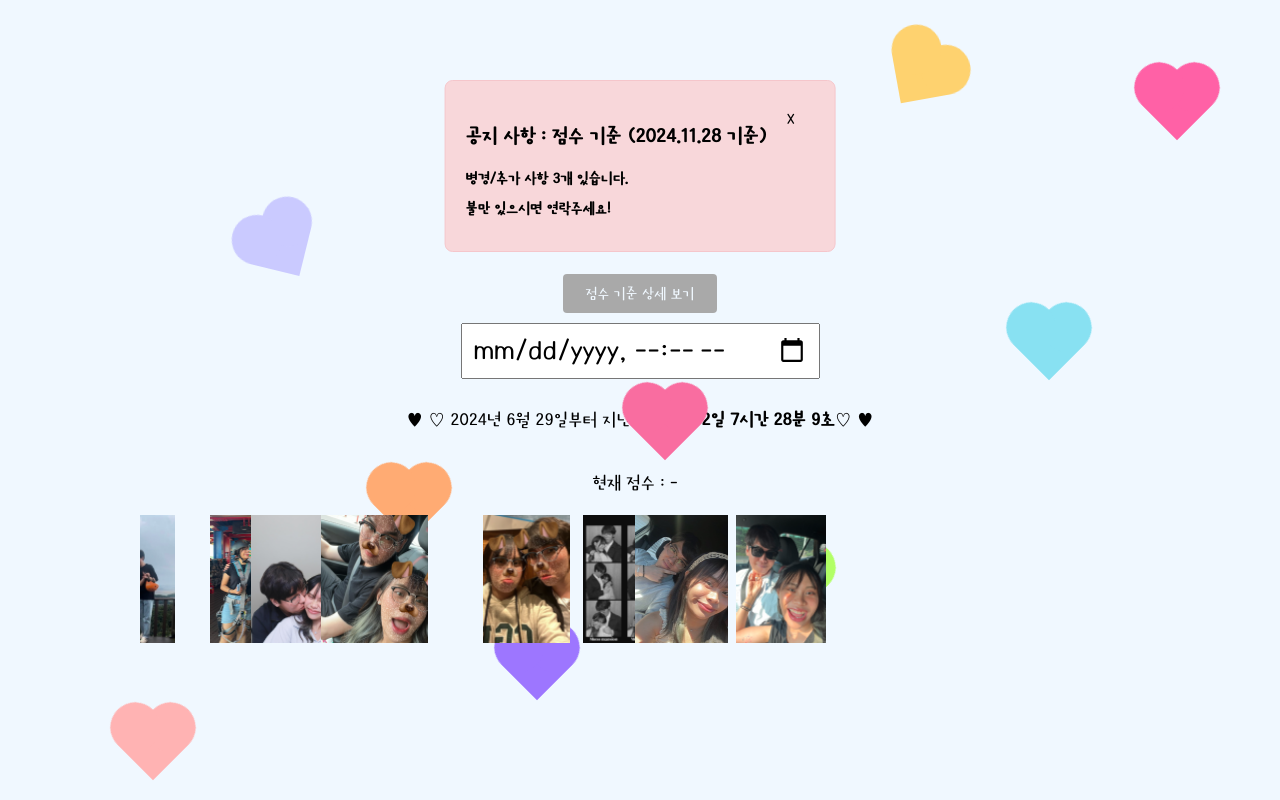
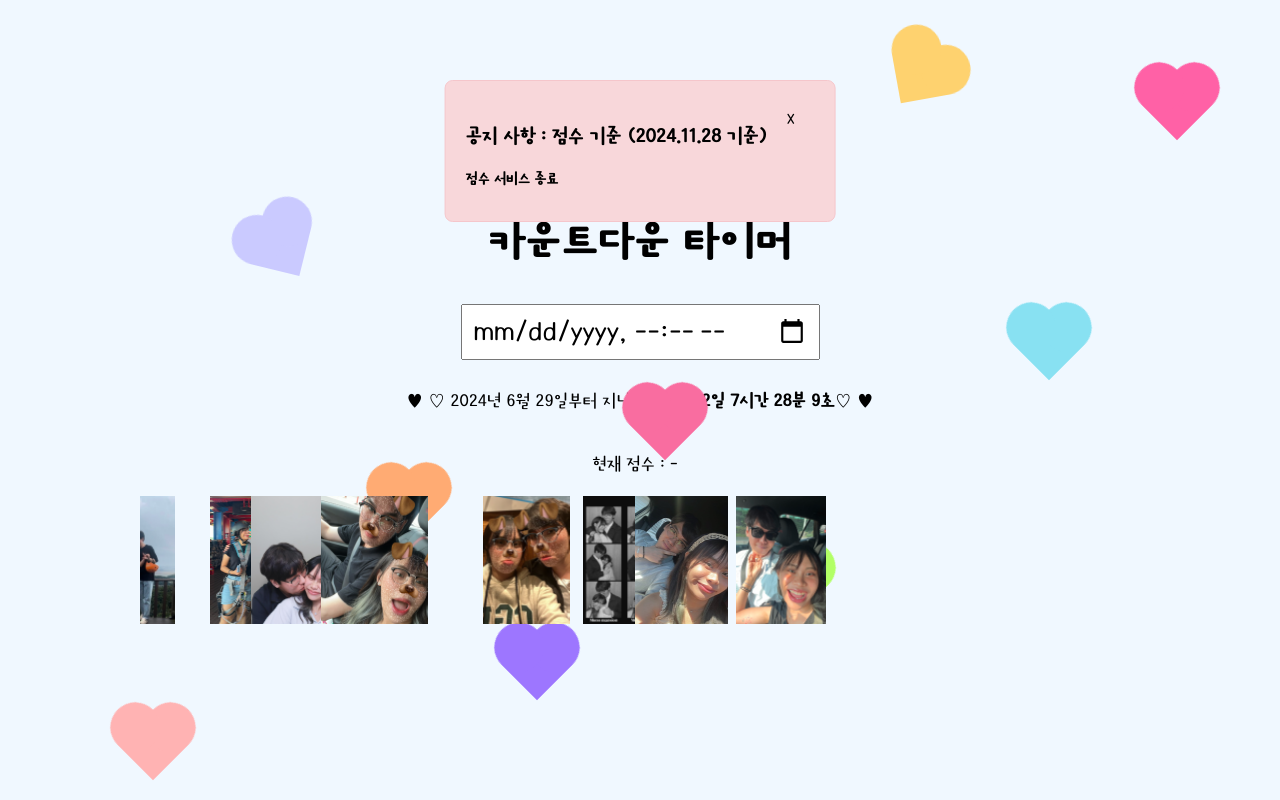
Before and after one commit to ffferncake/countdown-app, a React (Create React App) app: page / in a window 1280 px wide. Built offline with nearby package versions, Linux system fonts and the light colour scheme.

Commit message:
점수 종료

```diff
--- a/src/App.js
+++ b/src/App.js
@@ -43,8 +43,7 @@ function App() {
   // `;
 
   const noticeMessage = `
-  병경/추가 사항 3개 있습니다.
-  불만 있으시면 연락주세요!
+  점수 서비스 종료
   `;
 
   const navigate = useNavigate();
@@ -162,9 +161,9 @@ function App() {
   return (
     <div className="App">
       <h1>카운트다운 타이머</h1>
-      <button className="scorePageBtn" onClick={handleButtonClick}>
+      {/* <button className="scorePageBtn" onClick={handleButtonClick}>
         점수 기준 상세 보기
-      </button>
+      </button> */}
       <input
         type="datetime-local"
         value={inputTime}
```
